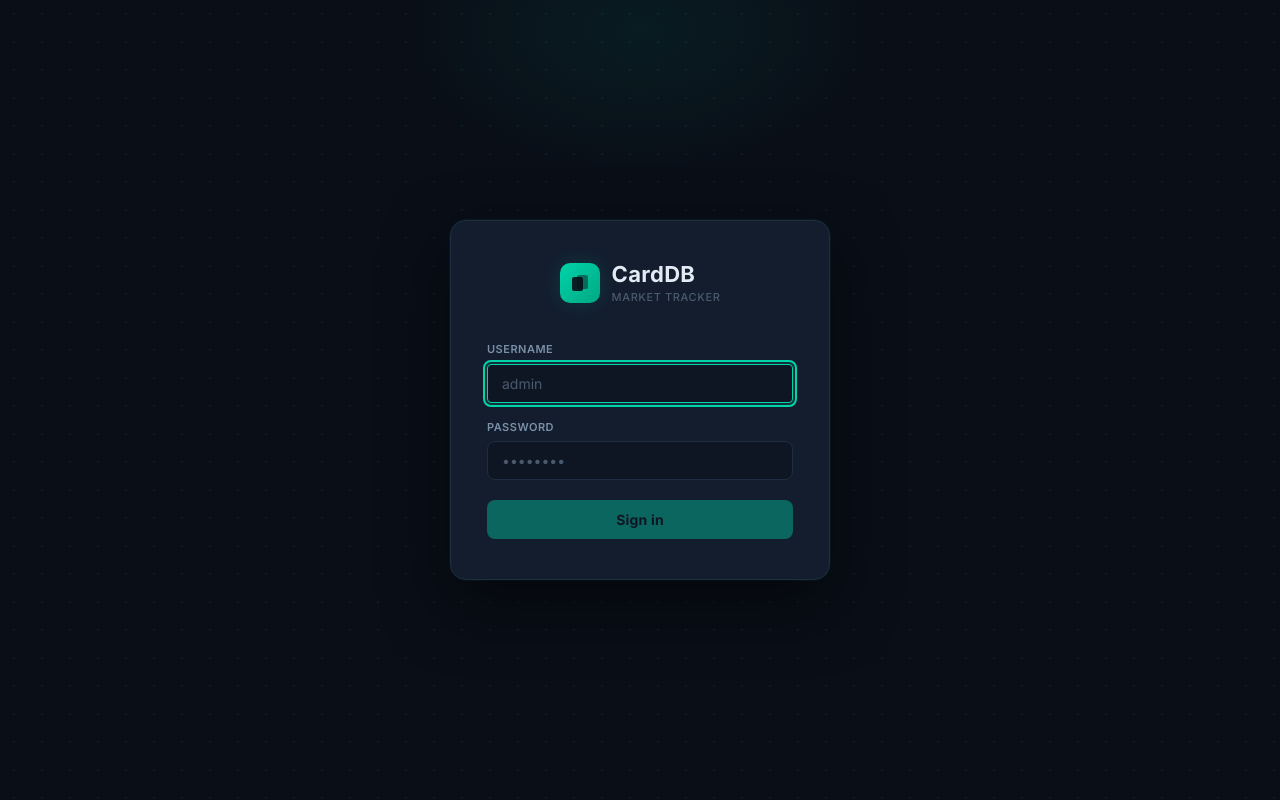
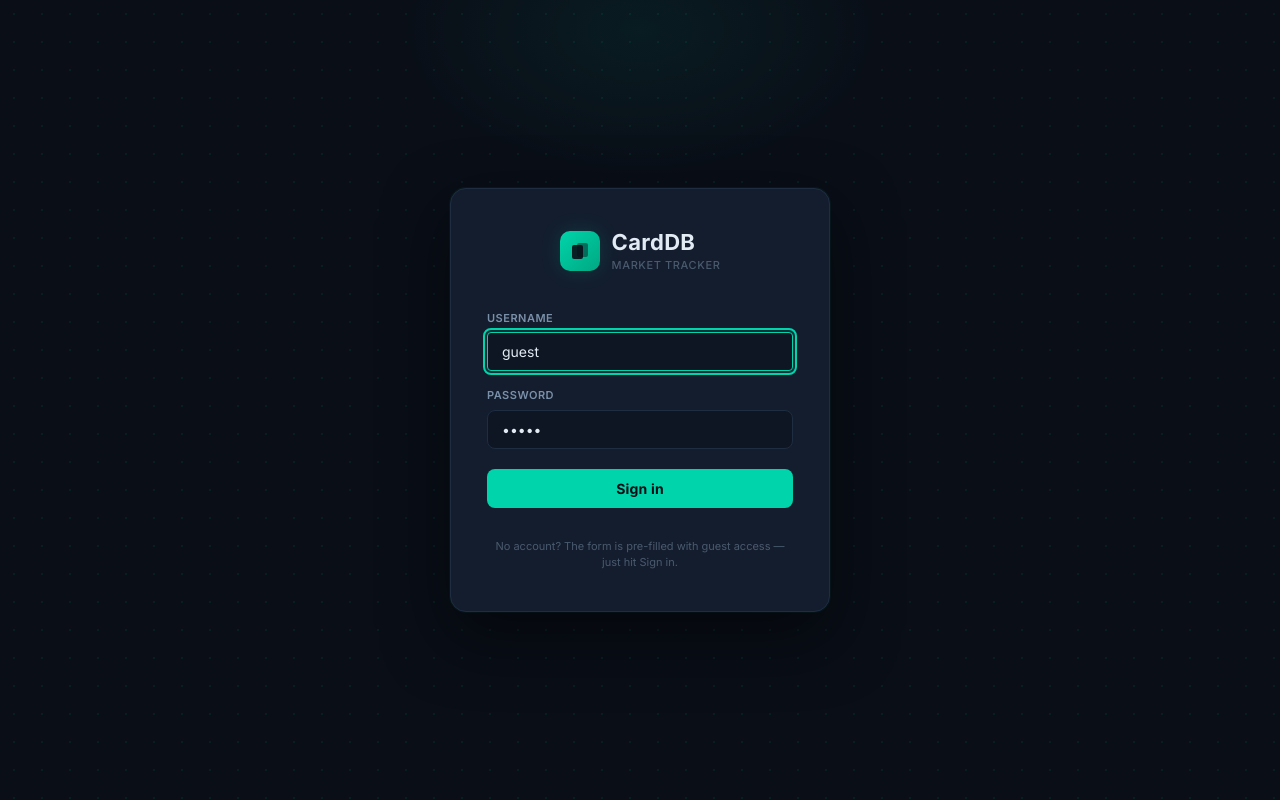
Before and after one commit to glasala98/cardDB, a React (Vite) app in the folder frontend/: page /login in a window 1280 px wide. Built offline with nearby package versions, Linux system fonts and the light colour scheme; no server answers.

Commit message:
feat: pre-fill login with guest/guest + hint text

```diff
--- a/frontend/src/pages/Login.jsx
+++ b/frontend/src/pages/Login.jsx
@@ -9,8 +9,8 @@ export default function Login() {
   const location  = useLocation()
   const { login } = useAuth()
 
-  const [username, setUsername] = useState('')
-  const [password, setPassword] = useState('')
+  const [username, setUsername] = useState('guest')
+  const [password, setPassword] = useState('guest')
   const [error,    setError]    = useState(null)
   const [loading,  setLoading]  = useState(false)
 
@@ -84,6 +84,10 @@ export default function Login() {
           >
             {loading ? 'Signing in…' : 'Sign in'}
           </button>
+
+          <p className={styles.guestHint}>
+            No account? The form is pre-filled with guest access — just hit Sign in.
+          </p>
         </form>
       </div>
     </div>
--- a/frontend/src/pages/Login.module.css
+++ b/frontend/src/pages/Login.module.css
@@ -153,3 +153,11 @@
   box-shadow: 0 0 16px var(--accent-glow);
 }
 .submit:disabled { opacity: 0.4; cursor: not-allowed; }
+
+.guestHint {
+  margin-top: 14px;
+  font-size: 11px;
+  color: var(--text-muted);
+  text-align: center;
+  line-height: 1.5;
+}
```
